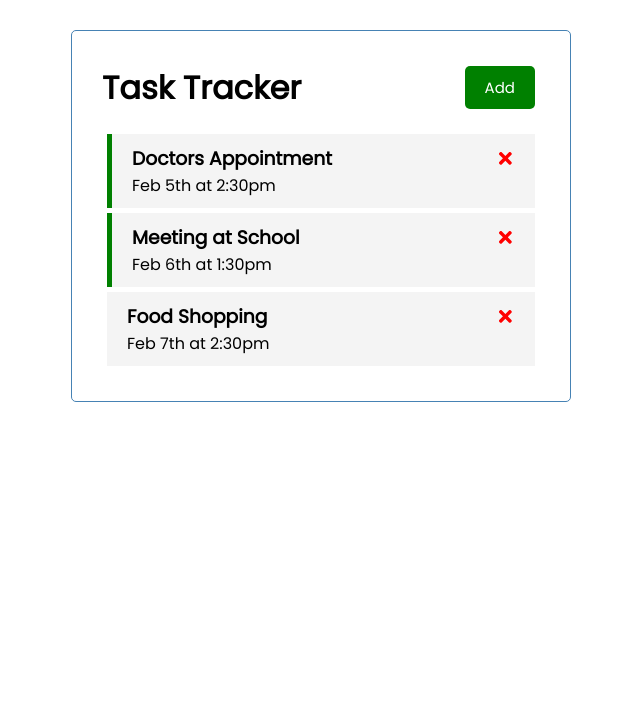
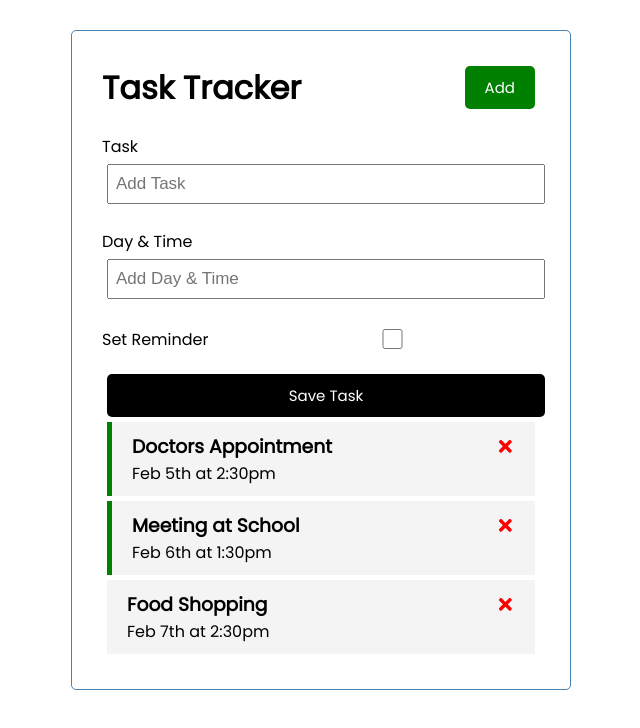
Before and after one commit to briansimiyuj/React-Class, a React (Create React App) app: page / in a window 1280 px wide. Shown: the top 728 px of the page, without its empty margins (319-959 px from the left). Built offline with nearby package versions, Linux system fonts and the light colour scheme.

Commit message:
Add Task form

```diff
--- a/src/Script.jsx
+++ b/src/Script.jsx
@@ -1,5 +1,6 @@
 import Header from './components/Header'
 import Tasks from './components/Tasks'
+import AddTask from './components/AddTask'
 import { useState } from 'react'
 
 function Script() {
@@ -58,6 +59,8 @@
 
       <Header title='Task Tracker'/>
 
+      <AddTask/>
+
       {
 
         tasks.length > 0 ?
--- /dev/null
+++ b/src/components/AddTask.jsx
@@ -0,0 +1,42 @@
+const AddTask = () =>{
+
+    return(
+
+        <form>
+
+            <div className="form-control">
+
+                <label htmlFor="">Task</label>
+
+                <input type="text" placeholder="Add Task"/>
+
+            </div>
+
+
+            <div className="form-control">
+
+                <label htmlFor="">Day & Time</label>
+
+                <input type="text" placeholder="Add Day & Time"/>
+
+            </div>
+
+
+            <div className="form-control form-control-check">
+
+                <label htmlFor="">Set Reminder</label>
+
+                <input type="checkbox"/>
+
+            </div>
+
+
+            <input type="submit" value="Save Task" className="btn btn-block"/>
+
+        </form>
+
+    )
+
+}
+
+export default AddTask
```
